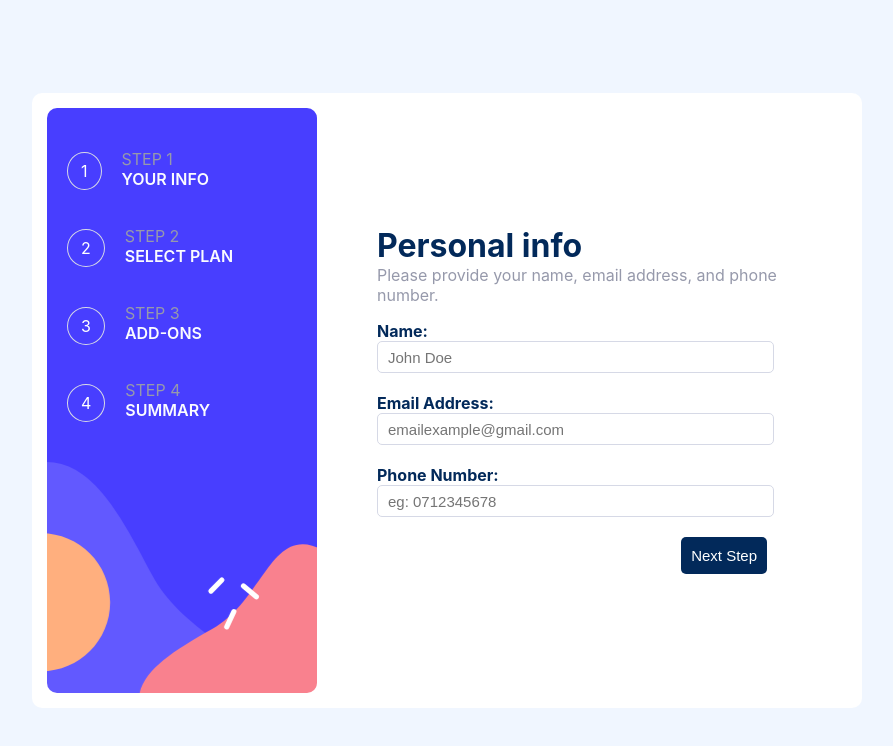
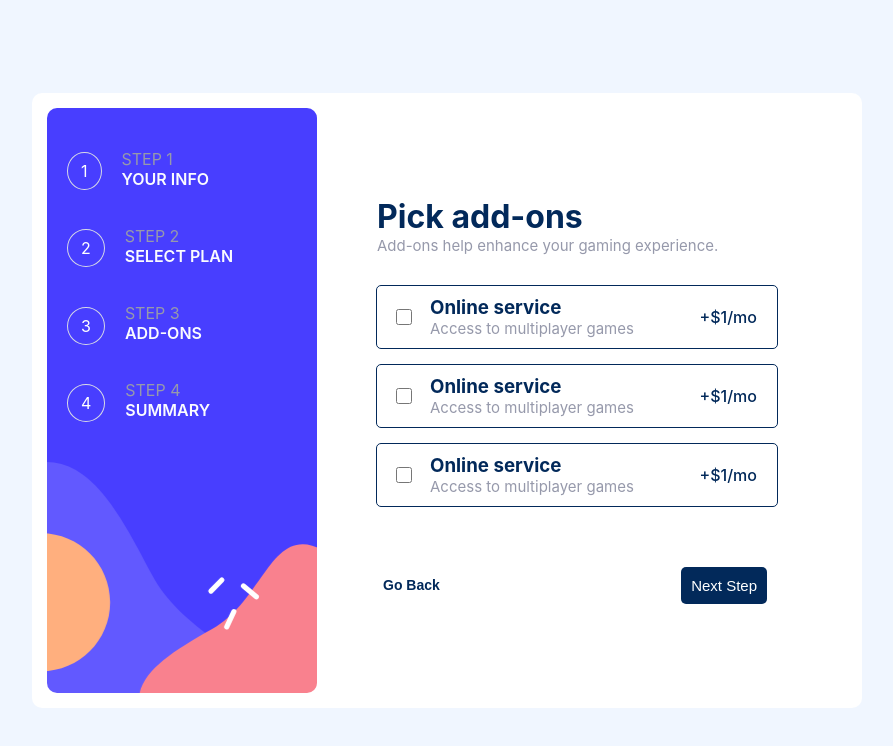
Before and after one commit to dev-m-josh/multi-step-form-main, a React (Create React App) app: page / in a window 1280 px wide. Shown: the top 746 px of the page, without its empty margins (193-1086 px from the left). Built offline with nearby package versions, Linux system fonts and the light colour scheme.

Commit message:
AddOns component and styling it

```diff
--- a/src/App.css
+++ b/src/App.css
@@ -224,6 +224,7 @@
 
 .buttons{
   width: 100%;
+  margin-top: 60px;
   display: flex;
   align-items: center;
   justify-content: space-between;
@@ -238,3 +239,72 @@
   color:  hsl(213, 96%, 18%);
   font-weight: 600;
 }
+
+/*******************************************/
+.add-ons{
+  width: 100%;
+  display: flex;
+  flex-direction: column;
+  align-items: flex-start;
+}
+
+.add-ons h1{
+  color: hsl(213, 96%, 18%);
+  margin: 0;
+}
+
+.add-ons p{
+  color: hsl(231, 11%, 63%);
+  margin: 0;
+  font-size: 15px;
+}
+
+.pick-add-on{
+  width: 100%;
+  margin-top: 30px;
+  display: flex;
+  flex-direction: column;
+  align-items: center;
+  justify-content: center;
+  gap: 15px;
+}
+
+.add-on{
+  width: 100%;
+  display: flex;
+  align-items: center;
+  justify-content: space-between;
+  border: 1px solid hsl(213, 96%, 18%);
+  border-radius: 5px;
+  padding: 10px 0;
+  cursor: pointer;
+}
+
+.add-on:hover{
+  border: 1px solid hsl(213, 96%, 18%);
+  box-shadow: 0 1px 2px 0 hsl(231, 11%, 63%), 0 1px 5px 0 hsl(231, 11%, 63%);
+}
+
+.add-on span{
+  margin-right: 20px;
+  color: hsl(213, 96%, 18%);
+  font-weight: 500;
+}
+
+.left{
+  display: flex;
+  align-items: center;
+  gap: 15px;
+  margin-left: 15px;
+}
+
+.left h3{
+  margin: 0;
+  color:  hsl(213, 96%, 18%);
+}
+
+.left input{
+  cursor: pointer;
+  width: 16px;
+  height: 16px;
+}
--- /dev/null
+++ b/src/components/AddOns.jsx
@@ -0,0 +1,52 @@
+import React from 'react'
+
+export default function AddOns() {
+  return (
+    <div className='add-ons'>
+      <h1>Pick add-ons</h1>
+      <p>Add-ons help enhance your gaming experience.</p>
+      <div className='pick-add-on'>
+        <div className='add-on'>
+          <div className='left'>
+            <input type='checkbox'/>
+            <div className='add-on-type'>
+                <h3>Online service</h3>
+                <p>Access to multiplayer games</p>
+            </div>
+          </div>
+          <span>
+            +$1/mo
+          </span>
+        </div>
+        <div className='add-on'>
+          <div className='left'>
+            <input type='checkbox'/>
+            <div className='add-on-type'>
+                <h3>Online service</h3>
+                <p>Access to multiplayer games</p>
+            </div>
+          </div>
+          <span>
+            +$1/mo
+          </span>
+        </div>
+        <div className='add-on'>
+          <div className='left'>
+            <input type='checkbox'/>
+            <div className='add-on-type'>
+                <h3>Online service</h3>
+                <p>Access to multiplayer games</p>
+            </div>
+          </div>
+          <span>
+            +$1/mo
+          </span>
+        </div>
+      </div>
+      <div className='buttons'>
+        <button className='go-back'>Go Back</button>
+        <button className='next-step'>Next Step</button>
+      </div>
+    </div>
+  )
+}
--- a/src/components/HomePage.jsx
+++ b/src/components/HomePage.jsx
@@ -1,6 +1,7 @@
 import React, { useState } from 'react';
 import PersonalInfo from './PersonalInfo';
 import Plan from './Plan';
+import AddOns from './AddOns';
 
 export default function HomePage() {
   // State to track the current step
@@ -9,6 +10,11 @@ export default function HomePage() {
   // Function to go to the next step
   const goToNextStep = () => {
     setCurrentStep(prevStep => prevStep + 1);
+  };
+
+  // Function to go back to the previous step
+  const goToPreviousStep = () => {
+    setCurrentStep(prevStep => prevStep - 1);
   };
 
   return (
@@ -45,8 +51,9 @@ export default function HomePage() {
       </div>
 
       <div className="right">
-        {currentStep === 1 && <PersonalInfo goToNextStep={goToNextStep} />}
-        {currentStep === 2 && <Plan />}
+        {/* {currentStep === 1 && <PersonalInfo goToNextStep={goToNextStep} />}
+        {currentStep === 2 && <Plan goToPreviousStep={goToPreviousStep} />} */}
+        <AddOns/>
       </div>
     </div>
   );
--- a/src/components/PersonalInfo.jsx
+++ b/src/components/PersonalInfo.jsx
@@ -16,11 +16,12 @@ export default function PersonalInfo({ goToNextStep }) {
 
   function handleValidation(e) {
     e.preventDefault();
-    setErrors(Validator(values));
+    let errorlist =  Validator(values);
+    setErrors(errorlist)
 
     // If there are no errors, move to the next step
-    if (Object.keys(errors).length === 0) {
-      goToNextStep();
+    if (Object.keys(errorlist).length === 0) {
+      goToNextStep()
     }
   }
 
@@ -51,7 +52,7 @@ export default function PersonalInfo({ goToNextStep }) {
       <div className="info-input">
         <h4>Phone Number:</h4>
         <input
-          type="number"
+          type="tell"
           placeholder="eg: 0712345678"
           name="phone"
           onChange={handleInput}
--- a/src/components/validator.jsx
+++ b/src/components/validator.jsx
@@ -24,6 +24,5 @@ export default function Validator(values) {
         errors.Phone = "Phone number is invalid!"
     }
 
-console.log(errors)
   return (errors)
 }
```
Also changed, not shown: src/components/Plan.jsx (line endings or trailing spaces).
